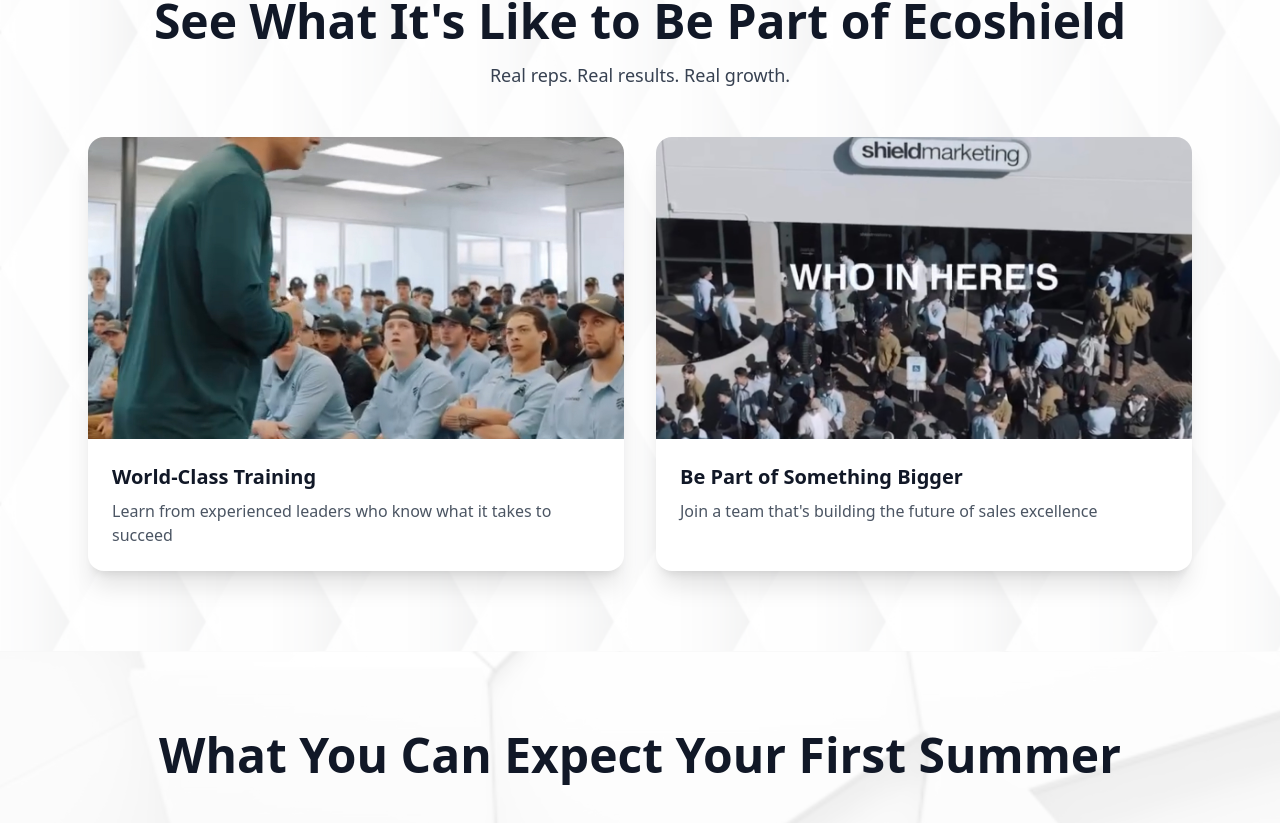
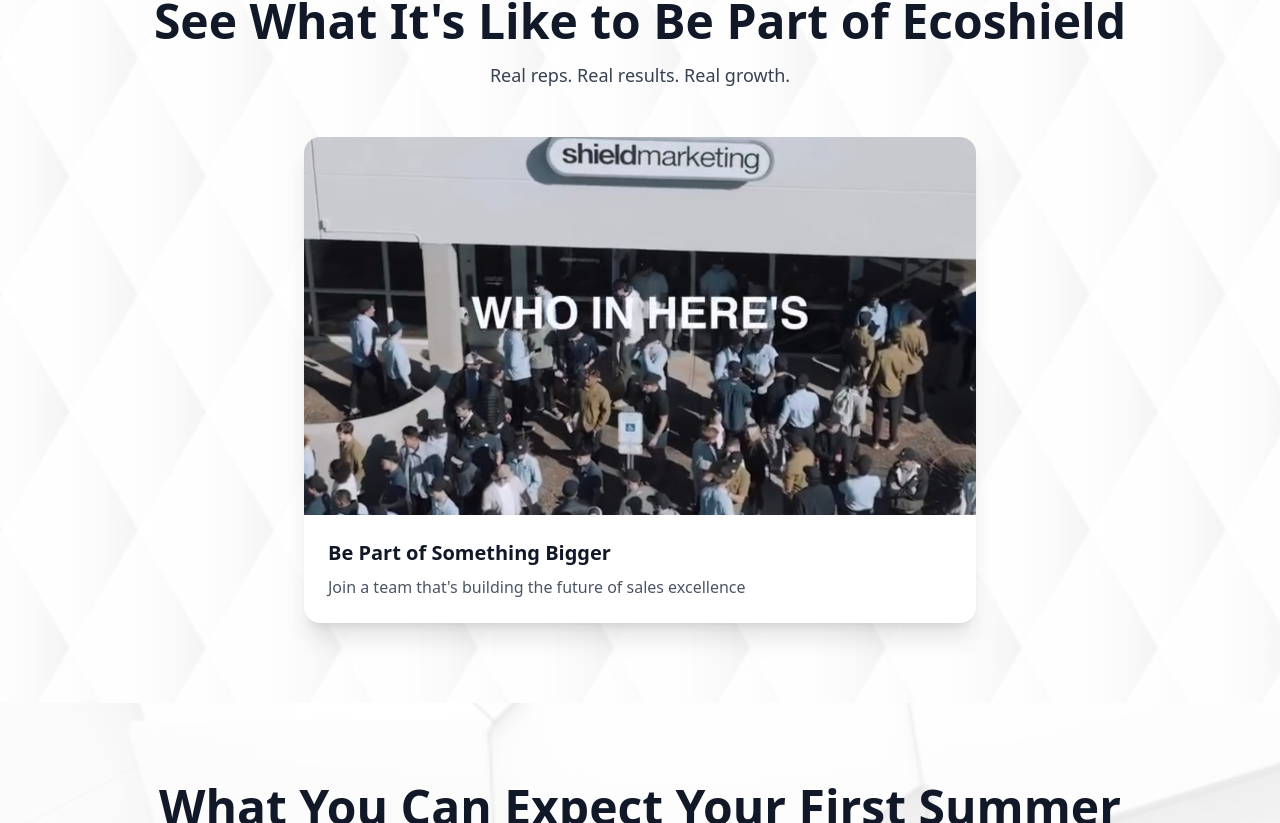
Before and after one commit to RyanRidellLLC/ecoshieldnash, a React (Vite) app: page / in a window 1280 px wide. Shown: the part 707-1530 px from the top of the page. Built offline with nearby package versions, Linux system fonts and the light colour scheme; no server answers.

Commit message:
Updated RecruitingPage.tsx

```diff
--- a/src/RecruitingPage.tsx
+++ b/src/RecruitingPage.tsx
@@ -166,24 +166,8 @@ export default function RecruitingPage() {
           </h2>
           <p className="text-center text-gray-700 mb-12 text-lg">Real reps. Real results. Real growth.</p>
 
-          <div className="grid md:grid-cols-2 gap-8">
-            {/* Video 1 */}
-            <div className="bg-white rounded-2xl shadow-xl overflow-hidden transform hover:scale-105 transition-all">
-              <div className="relative aspect-video bg-black flex items-center justify-center">
-                <img
-                  src="/img_4030 copy.jpg"
-                  alt="Training and Team Development"
-                  className="w-full h-full object-cover"
-                />
-              </div>
-              <div className="p-6">
-                <h3 className="font-bold text-xl mb-2 text-gray-900">World-Class Training</h3>
-                <p className="text-gray-600">Learn from experienced leaders who know what it takes to succeed</p>
-              </div>
-            </div>
-
-            {/* Video 2 */}
-            <div className="bg-white rounded-2xl shadow-xl overflow-hidden transform hover:scale-105 transition-all">
+          <div className="flex justify-center">
+            <div className="bg-white rounded-2xl shadow-xl overflow-hidden transform hover:scale-105 transition-all max-w-2xl w-full">
               <div className="relative aspect-video bg-black flex items-center justify-center">
                 <img
                   src="/shield_marketing copy.jpg"
```
